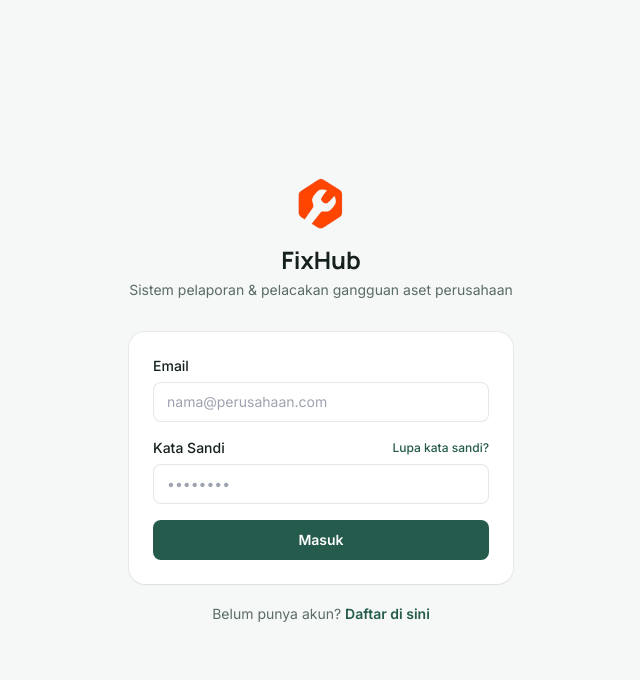
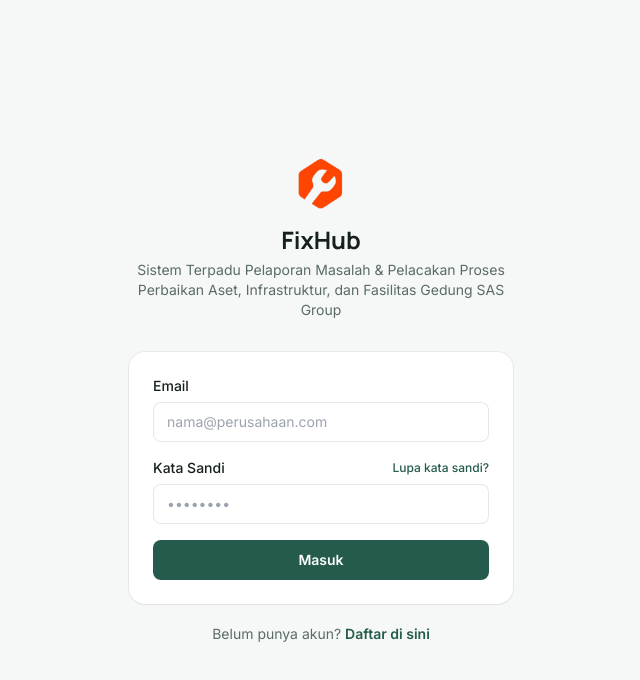
Before and after one commit to suhar-ps/ticket-support, a React (Vite) app: page /login in a window 1280 px wide. Shown: the top 680 px of the page, without its empty margins (319-959 px from the left). Built offline with nearby package versions, Linux system fonts and the light colour scheme; no server answers.

Commit message:
Update kode baru tagline

```diff
--- a/src/pages/Login.jsx
+++ b/src/pages/Login.jsx
@@ -33,7 +33,8 @@ export default function Login() {
           <img src="/logo.png" alt="FixHub" className="mb-3 h-14 w-14 object-contain" />
           <h1 className="font-display text-2xl font-bold text-ink">FixHub</h1>
           <p className="mt-1 text-sm text-ink-light">
-            Sistem pelaporan &amp; pelacakan gangguan aset perusahaan
+            Sistem Terpadu Pelaporan Masalah &amp; Pelacakan Proses Perbaikan Aset,
+            Infrastruktur, dan Fasilitas Gedung SAS Group
           </p>
         </div>
 
```
